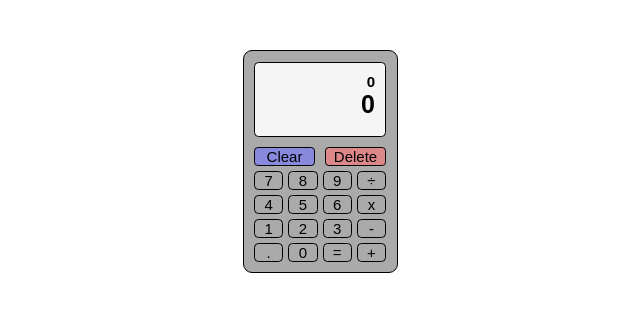
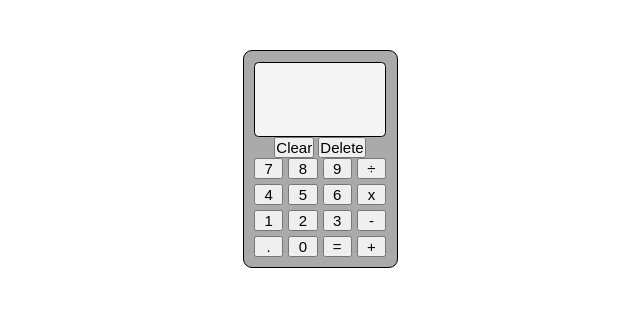
Before and after one commit to HJaen/js-calculator, a plain HTML site: page index.html in a window 1280 px wide. Shown: the whole page, without its empty margins (320-960 px from the left). Drawn offline with Linux system fonts and the light colour scheme.

Commit message:
Fix buttons

```diff
--- a/index.html
+++ b/index.html
@@ -5,39 +5,36 @@
     <meta http-equiv="X-UA-Compatible" content="IE=edge">
     <meta name="viewport" content="width=device-width, initial-scale=1.0">
     <link href="./style.css" rel="stylesheet">
-    <script src="./script.js"></script>
+    <script defer src="./script.js"></script>
     <title>Calculator</title>
 </head>
 <body>
     <div class="container">
         <div class="screen">
-            <h3>0</h3>
-            <h1>0</h1>
+            <h3 class="prev-equation"></h3>
+            <h1 class="curr-input"></h1>
         </div>
         <div class="util-btns">
-            <ul>
-                <li><a href="#" class="clear-btn">Clear</a></li>
-                <li><a href="#" class="del-btn">Delete</a></li>
-            </ul>
+            <button type="button" class="clear-btn">Clear</button>
+            <button type="button" class="delete-btn">Delete</button>
         </div>
-        <div class="numpad">
-            <ul class="grid">
-                <li><a href="#" class="num">7</a></li>
-                <li><a href="#" class="num">8</a></li>
-                <li><a href="#" class="num">9</a></li>
-                <li><a href="#" class="num">&#247;</a></li>
-                <li><a href="#" class="num">4</a></li>
-                <li><a href="#" class="num">5</a></li>
-                <li><a href="#" class="num">6</a></li>
-                <li><a href="#" class="num">x</a></li>
-                <li><a href="#" class="num">1</a></li>
-                <li><a href="#" class="num">2</a></li>
-                <li><a href="#" class="num">3</a></li>
-                <li><a href="#" class="num">-</a></li>
-                <li><a href="#" class="num">.</a></li>
-                <li><a href="#" class="num">0</a></li>
-                <li><a href="#" class="num">=</a></li>
-                <li><a href="#" class="num">+</a></li>
+        <div class="numpad grid">
+                <button type="button" class="num btn">7</button>
+                <button type="button" class="num">8</a>
+                <button type="button" class="num">9</a>
+                <button type="button" class="op" id="divide">&#247;</a>
+                <button type="button" class="num">4</a>
+                <button type="button" class="num">5</a>
+                <button type="button" class="num">6</a>
+                <button type="button" class="op" id="multiply">x</a>
+                <button type="button" class="num">1</a>
+                <button type="button" class="num">2</a>
+                <button type="button" class="num">3</a>
+                <button type="button" class="op" id="subtract">-</a>
+                <button type="button" class="decimal">.</a>
+                <button type="button" class="num">0</a>
+                <button type="button" class="op" id="equal">=</a>
+                <button type="button" class="op" id="add">+</a>
             </ul>
         </div>
     </div>
```
